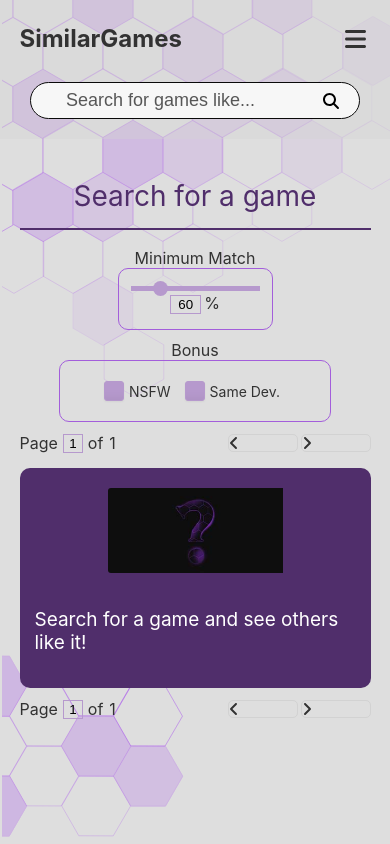
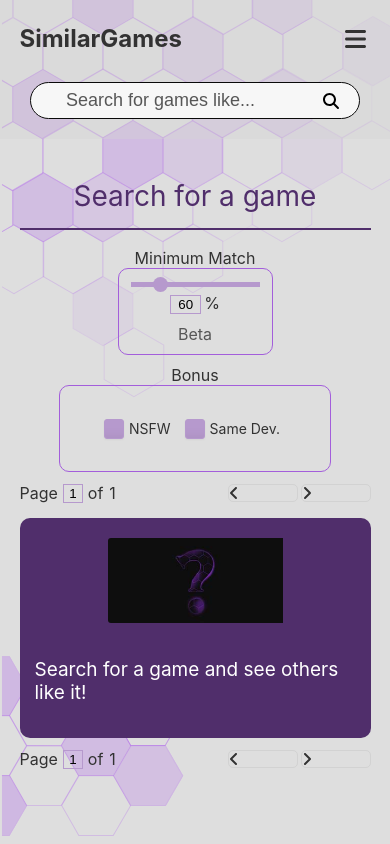
Before and after one commit to ViceKenzo/similargames, a React (Create React App) app: page /find-games-like in a window 390 px wide. Shown: the top 844 px of the page. Built offline with nearby package versions, Linux system fonts and the light colour scheme.

Commit message:
Beta Text Addition To Matching
- Matching now has a 'beta' text underneath it as it is very volatile

```diff
--- a/src/components/BrowseFilters.js
+++ b/src/components/BrowseFilters.js
@@ -36,8 +36,9 @@ function BrowseFilters(props) {
                 onChange={props.handleChangeMatchingValueInput}
               />
             </form>
-            {"%"}
+            %
           </div>
+          <div className="matching-beta-announcer">Beta</div>
         </div>
       </div>
 
--- a/src/styles/BrowseFilters.css
+++ b/src/styles/BrowseFilters.css
@@ -51,6 +51,7 @@
   display:flex;
   font-size: 16px;
   color: var(--default-text-color);
+  margin-top: 4px;
 }
 
 input[type="checkbox"] {
@@ -72,6 +73,11 @@ input[type="checkbox"] {
   margin-right: 3px;
 
   text-align: center;
+}
+
+.matching-beta-announcer{
+  margin-top: 10px;
+  color: var(--weaker-text-color);
 }
 
 .matching-text-navigator:hover {
@@ -206,7 +212,7 @@ input[type="range"]::-moz-range-thumb {
     flex-wrap: nowrap;
 
     width: auto;
-    height: 40px;
+    height: 65px;
 
     justify-content: center;
     align-items: center;
```
